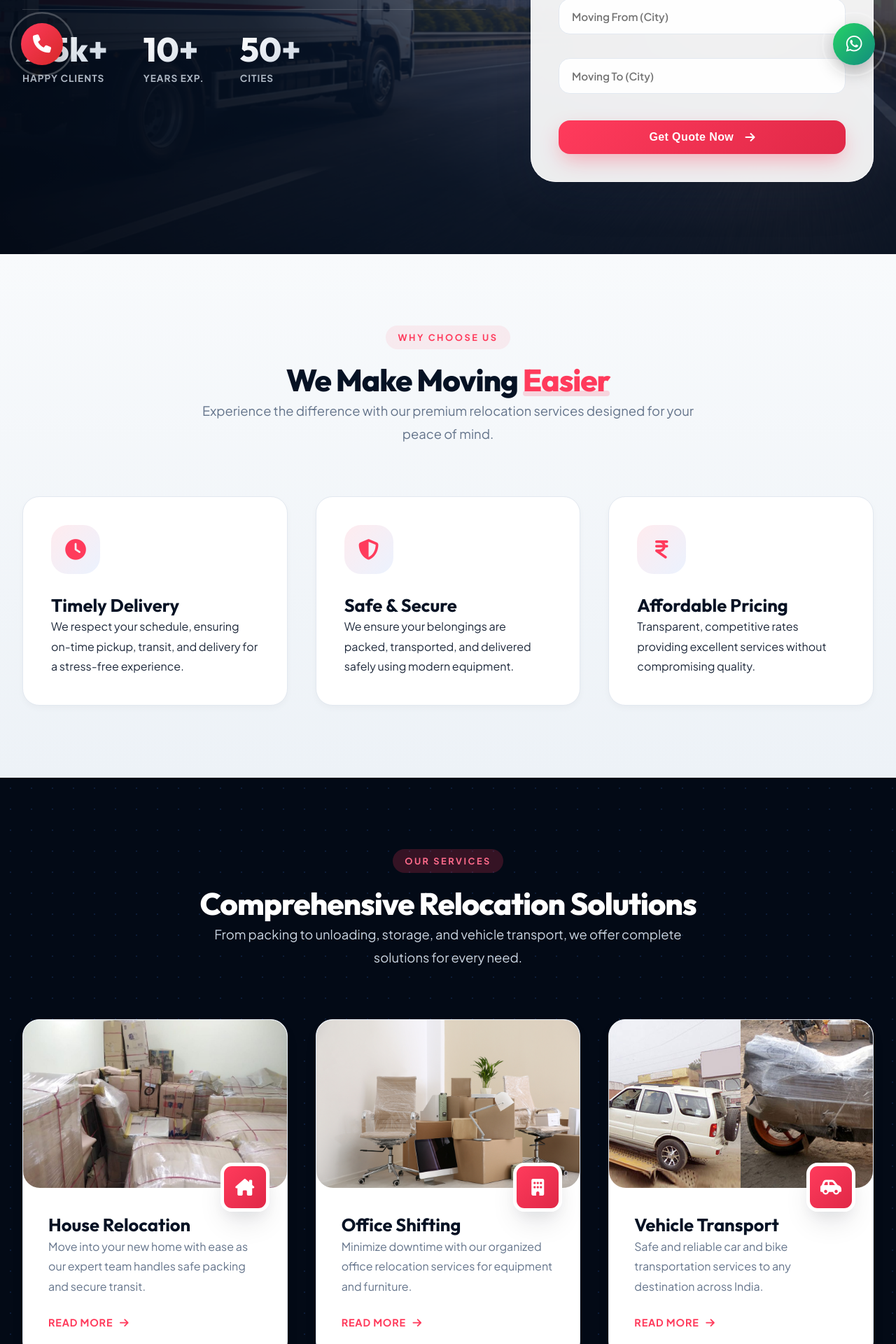
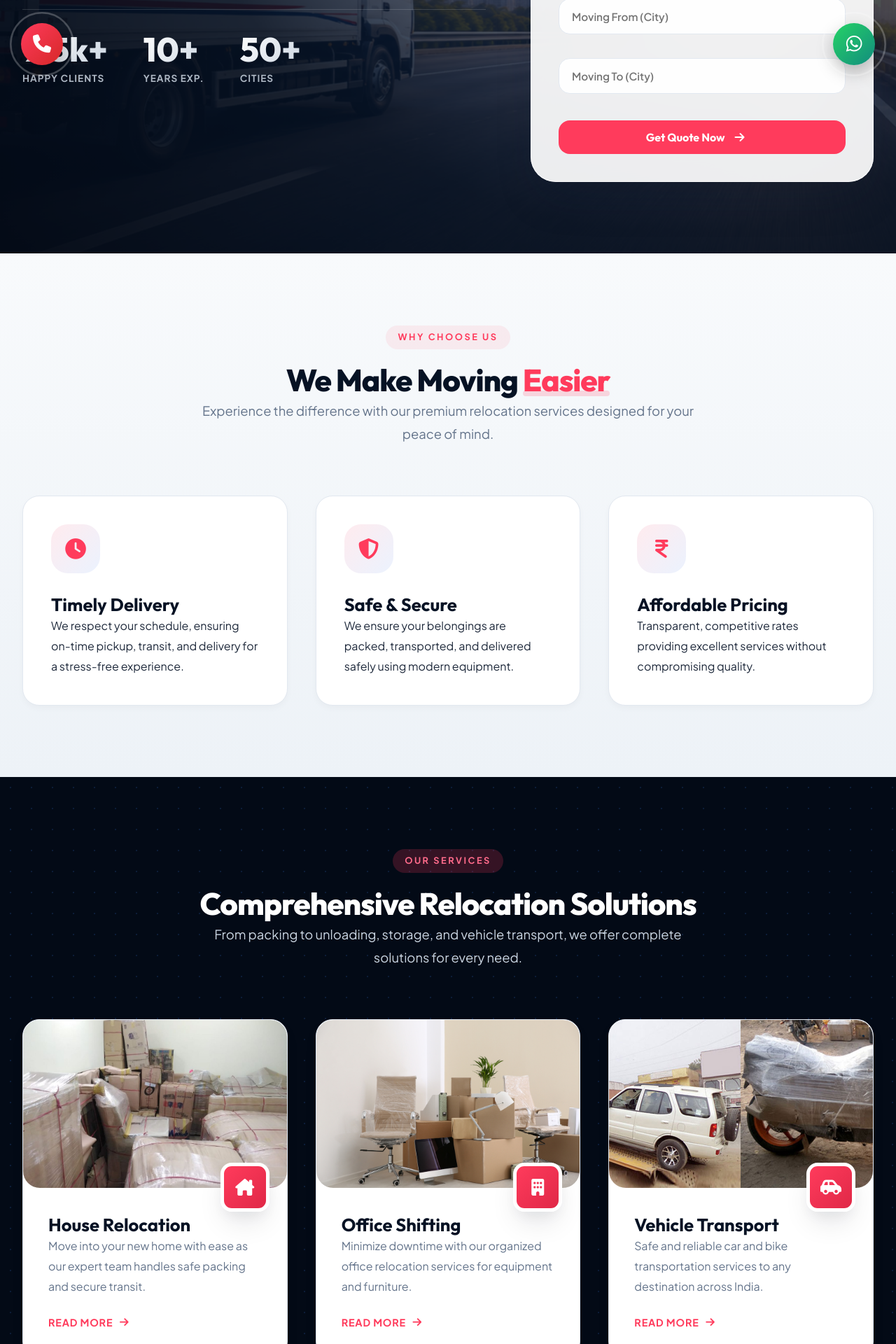
Before and after one commit to CybertizeYogesh/new-website-, a Next.js app: page / in a window 1280 px wide. Shown: the part 672-2592 px from the top of the page at 70% size. Built offline with nearby package versions, Linux system fonts and the light colour scheme.

Commit message:
Implement exact 100% identical button skewed curtain wipe animation from globalpackersandcargomovers.in

```diff
--- a/src/app/globals.css
+++ b/src/app/globals.css
@@ -113,6 +113,100 @@ body {
     transform: scale(0.65);
 }
 
+/* EXACT MOVEIN / GLOBAL PACKERS BUTTON ANIMATION */
+.btn,
+.btn-default {
+    position: relative;
+    display: inline-flex;
+    align-items: center;
+    justify-content: center;
+    padding: 1rem 3.25rem 1rem 2rem;
+    font-family: var(--font-heading);
+    font-size: 1rem;
+    font-weight: 700;
+    line-height: 1em;
+    text-transform: capitalize;
+    color: var(--white);
+    background: var(--accent-color);
+    border-radius: 12px;
+    border: none;
+    cursor: pointer;
+    transition: all 0.5s ease-in-out;
+    overflow: hidden;
+    z-index: 1;
+    gap: 0.5rem;
+}
+
+.btn:hover,
+.btn-default:hover {
+    color: var(--white);
+    box-shadow: 0 10px 25px -5px rgba(255, 59, 92, 0.5);
+}
+
+/* Arrow Nudge Animation */
+.btn i,
+.btn-default::before {
+    transition: transform 0.4s ease-in-out;
+}
+
+.btn:hover i {
+    transform: translateX(5px);
+}
+
+/* Skewed Background Wipe Curtain Animation */
+.btn::after,
+.btn-default::after {
+    content: '';
+    display: block;
+    position: absolute;
+    top: 0;
+    bottom: 0;
+    left: -15%;
+    right: 0;
+    width: 0;
+    height: 106%;
+    background: var(--primary-color);
+    transform: skew(30deg);
+    transition: all 0.4s ease-in-out;
+    z-index: -1;
+}
+
+.btn:hover::after,
+.btn-default:hover:after {
+    width: 130%;
+    transform: skew(0deg);
+    left: 0;
+}
+
+/* Highlighted / Secondary Button Variant */
+.btn-secondary {
+    background: var(--secondary-color);
+    color: var(--white);
+}
+
+.btn-secondary::after {
+    background: var(--primary-color);
+}
+
+.btn-outline {
+    background: transparent;
+    border: 2px solid rgba(255, 255, 255, 0.8);
+    color: var(--white);
+}
+
+.btn-outline::after {
+    background: var(--white);
+}
+
+.btn-outline:hover {
+    color: var(--primary-color);
+}
+
+.btn-block {
+    width: 100%;
+    border-radius: var(--radius-md);
+}
+
 /* Image Sheen & Light Beam Overlay */
 figure.image-anime {
     position: relative;
@@ -121,26 +215,22 @@ figure.image-anime {
     border-radius: var(--radius-lg);
 }
 
-figure.image-anime::before {
-    content: '';
+figure.image-anime::after {
+    content: "";
     position: absolute;
-    top: 0;
-    left: -100%;
-    width: 60%;
-    height: 100%;
-    background: linear-gradient(
-        90deg,
-        transparent 0%,
-        rgba(255, 255, 255, 0.4) 50%,
-        transparent 100%
-    );
-    transform: skewX(-25deg);
+    width: 200%;
+    height: 0%;
+    left: 50%;
+    top: 50%;
+    background-color: rgba(255,255,255,.35);
+    transform: translate(-50%,-50%) rotate(-45deg);
     z-index: 5;
-    transition: left 0.75s ease-in-out;
+    transition: all 600ms linear;
 }
 
-figure.image-anime:hover::before {
-    left: 140%;
+figure.image-anime:hover::after {
+    height: 250%;
+    background-color: transparent;
 }
 
 figure.image-anime img {
@@ -148,39 +238,8 @@ figure.image-anime img {
 }
 
 figure.image-anime:hover img {
-    transform: scale(1.12);
+    transform: scale(1.1);
     filter: brightness(1.05);
-}
-
-/* Button Sheen Light Sweep */
-.btn::before {
-    content: '';
-    position: absolute;
-    top: 0;
-    left: -120%;
-    width: 70%;
-    height: 100%;
-    background: linear-gradient(
-        90deg,
-        transparent 0%,
-        rgba(255, 255, 255, 0.45) 50%,
-        transparent 100%
-    );
-    transform: skewX(-25deg);
-    z-index: 2;
-    transition: left 0.75s ease-in-out;
-}
-
-.btn:hover::before {
-    left: 150%;
-}
-
-.btn i {
-    transition: transform 0.35s cubic-bezier(0.16, 1, 0.3, 1);
-}
-
-.btn:hover i {
-    transform: translateX(6px);
 }
 
 /* Curtain Preloader */
@@ -343,52 +402,6 @@ img {
     padding: clamp(4rem, 8vw, 7rem) 0;
     position: relative;
     overflow: hidden;
-}
-
-/* Buttons */
-.btn {
-    display: inline-flex;
-    align-items: center;
-    justify-content: center;
-    padding: 0.95rem 2.25rem;
-    font-weight: 700;
-    border-radius: 50px;
-    cursor: pointer;
-    border: none;
-    transition: var(--transition-smooth);
-    gap: 0.65rem;
-    font-size: 1rem;
-    letter-spacing: 0.4px;
-    position: relative;
-    overflow: hidden;
-    z-index: 1;
-}
-
-.btn-primary {
-    background: linear-gradient(135deg, var(--accent-color) 0%, var(--accent-hover) 100%);
-    color: var(--white);
-    box-shadow: var(--shadow-glow-accent);
-}
-
-.btn-primary:hover {
-    transform: translateY(-3px) scale(1.02);
-    box-shadow: 0 16px 35px -5px rgba(255, 59, 92, 0.5);
-}
-
-.btn-secondary {
-    background: linear-gradient(135deg, var(--secondary-color) 0%, var(--secondary-hover) 100%);
-    color: var(--white);
-    box-shadow: var(--shadow-glow-blue);
-}
-
-.btn-secondary:hover {
-    transform: translateY(-3px) scale(1.02);
-    box-shadow: 0 16px 35px -5px rgba(59, 130, 246, 0.5);
-}
-
-.btn-block {
-    width: 100%;
-    border-radius: var(--radius-md);
 }
 
 /* Floating Header */
```
